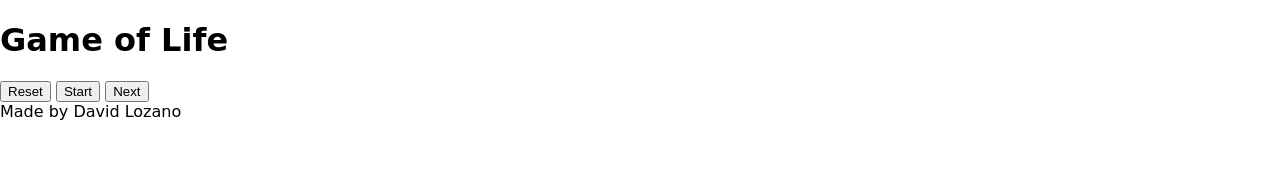
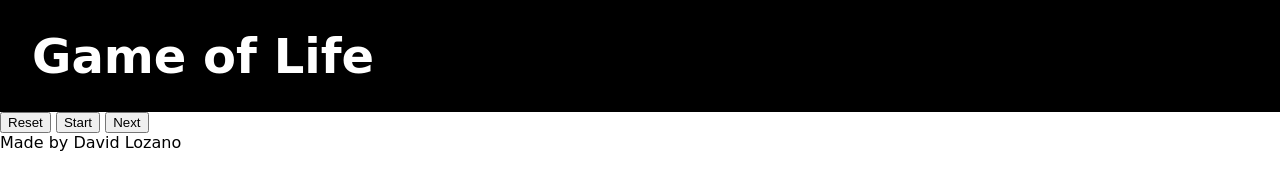
Before and after one commit to dawgun/202207-w2chwe-david-lozano, a website: page public/index.html in a window 1280 px wide. Drawn offline with nearby package versions, Linux system fonts and the light colour scheme; files that its build step writes are made by us from their sources; a web font is replaced by a local one.

Commit message:
Created header component style

```diff
--- /dev/null
+++ b/src/sass/components/_header.scss
@@ -0,0 +1,13 @@
+.title-game {
+  height: 7rem;
+  background-color: black;
+  display: flex;
+  padding-left: 2rem;
+  align-items: center;
+
+  > h1 {
+    color: white;
+    font-size: 3rem;
+    font-weight: 700;
+  }
+}
--- a/src/sass/style.scss
+++ b/src/sass/style.scss
@@ -1 +1,2 @@
 @use "./variables/global";
+@use "./components/header";
--- a/src/sass/variables/_global.scss
+++ b/src/sass/variables/_global.scss
@@ -9,3 +9,7 @@ html {
 body {
   margin: 0;
 }
+
+h1 {
+  padding: 0;
+}
```
